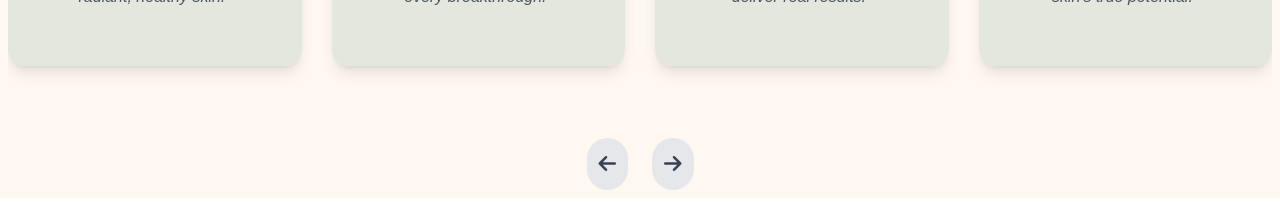
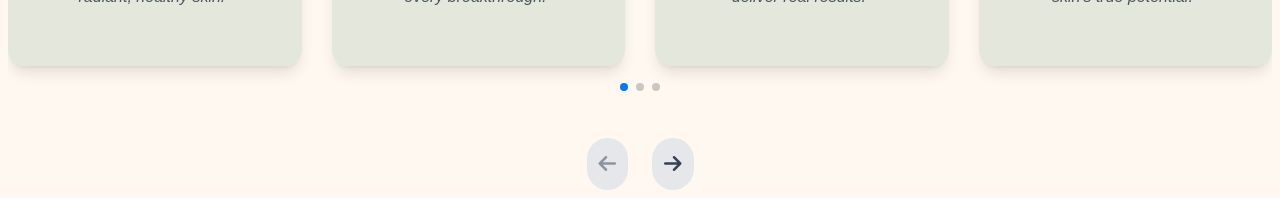
Before and after one commit to joyasamirsaad/radianceweb, a Next.js app: page /about in a window 1280 px wide. Shown: the part 1595-1819 px from the top of the page. Built offline with nearby package versions, Linux system fonts and the light colour scheme.

Commit message:
Add files via upload

```diff
--- a/components/TeamSwiper.tsx
+++ b/components/TeamSwiper.tsx
@@ -3,14 +3,17 @@
 import React, { useState } from 'react';
 import Image from 'next/image';
 import { Swiper, SwiperSlide } from 'swiper/react';
-import { Navigation } from 'swiper/modules';
+import { Navigation, Pagination } from 'swiper/modules';
 import SwiperClass from 'swiper';
 import 'swiper/css';
 import 'swiper/css/navigation';
+import 'swiper/css/pagination';
 import { teamData } from "@/data/team";
 
 export default function TeamSwiper() {
   const [swiper, setSwiper] = useState<SwiperClass | null>(null);
+  const [atEnd, setAtEnd] = useState(false);
+  const [atStart, setAtStart] = useState(true);
 
   return (
     <section className="desc container mx-auto px-4 py-16">
@@ -19,13 +22,17 @@ export default function TeamSwiper() {
         onSwiper={setSwiper}
         spaceBetween={20}
         slidesPerView={1}
-        modules={[Navigation]}
+        modules={[Navigation, Pagination]}
         breakpoints={{
           640: { slidesPerView: 1, spaceBetween: 20 },
           768: { slidesPerView: 3, spaceBetween: 24 },
           1024: { slidesPerView: 4, spaceBetween: 30 },
         }}
         navigation={false}
+        pagination={{ clickable: true }}
+        onReachEnd={() => setAtEnd(true)}
+        onReachBeginning={() => setAtStart(true)}
+        onFromEdge={() => {setAtEnd(false); setAtStart(false);}}
       >
         {teamData.map((member, index) => (
           <SwiperSlide key={index} className="mb-10">
@@ -47,11 +54,11 @@ export default function TeamSwiper() {
 
       <div className="flex justify-center gap-6 mt-8">
         <button onClick={() => swiper?.slidePrev()} aria-label="Previous slide" className="p-3 bg-gray-200 rounded-full hover:bg-gray-300 transition-colors duration-200">
-          <i className="fa-solid fa-arrow-left text-gray-700"></i>
+          <i className={`fa-solid fa-arrow-left text-gray-700 ${atStart ? 'opacity-50' : 'opacity-100'}`}></i>
         </button>
 
         <button onClick={() => swiper?.slideNext()} aria-label="Next slide" className="p-3 bg-gray-200 rounded-full hover:bg-gray-300 transition-colors duration-200">
-          <i className="fa-solid fa-arrow-right text-gray-700"></i>
+          <i className={`fa-solid fa-arrow-right text-gray-700 ${atEnd ? 'opacity-50' : 'opacity-100'}`}></i>
         </button>
       </div>
     </section>
```
